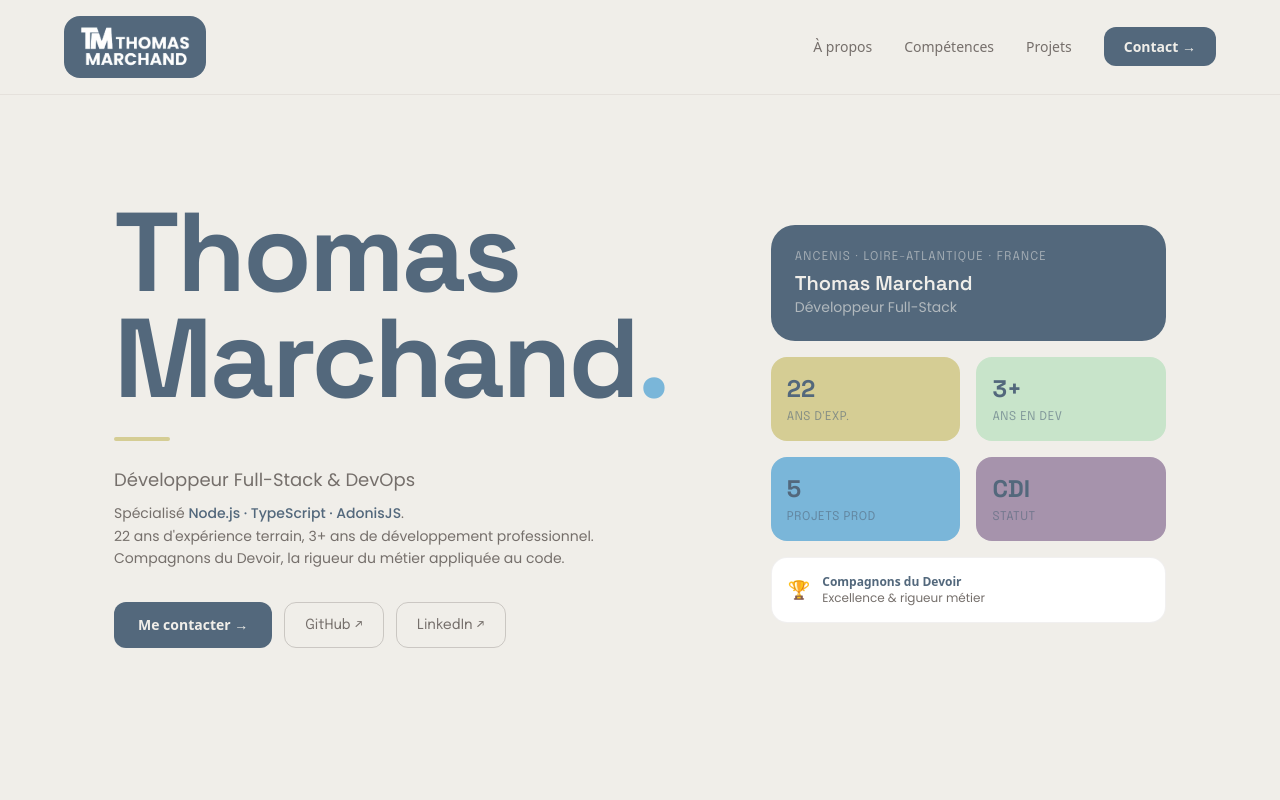
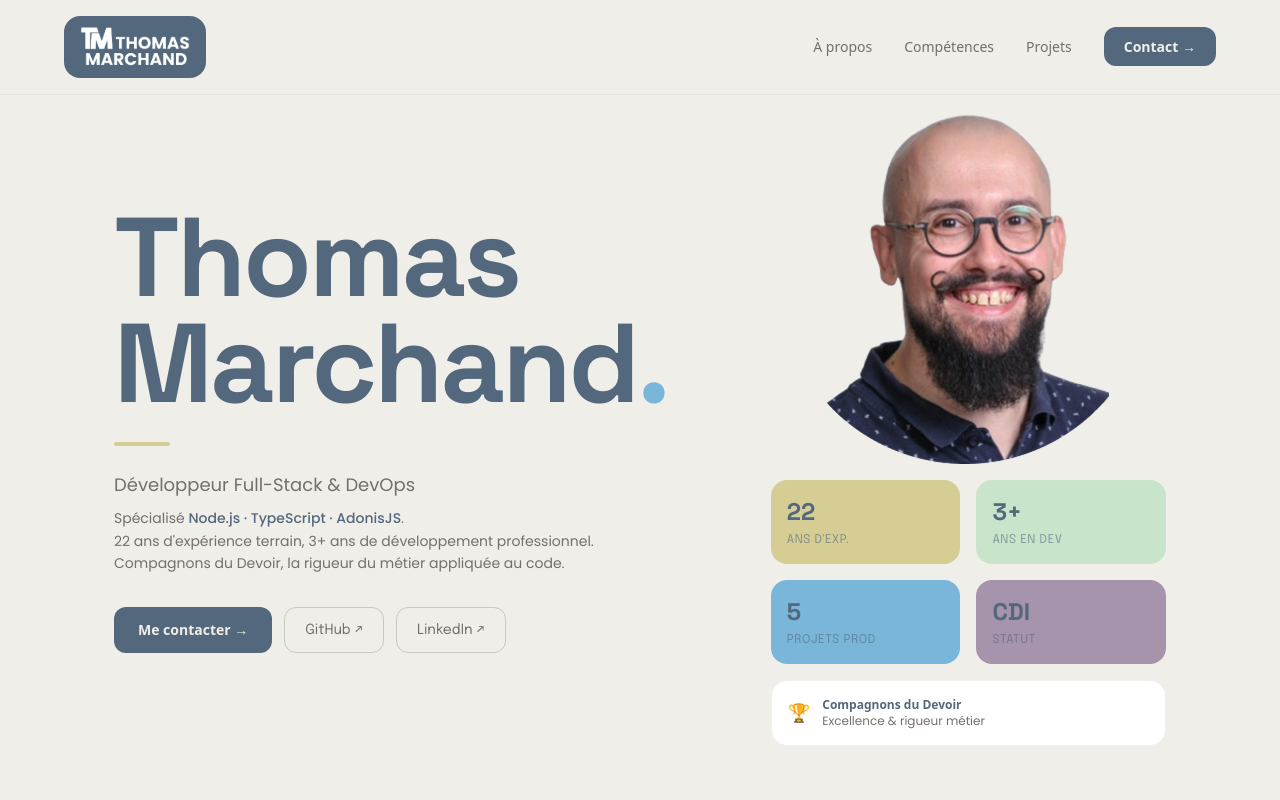
Before and after one commit to ThomMarchand/portfolio, a Next.js app: page / in a window 1280 px wide. Shown: the top 800 px of the page. Built offline with nearby package versions, Linux system fonts and the light colour scheme; a web font is replaced by a local one.

Commit message:
feat(hero): replace info card with avatar photo
Add avatar.png on both desktop and mobile hero sections.
Remove blue-fusion header card (name/location text).

```diff
--- a/app/page.tsx
+++ b/app/page.tsx
@@ -76,17 +76,13 @@ export default function Home() {
 
           {/* Right — info card (desktop only) */}
           <div className="hidden lg:flex flex-col gap-4">
-            {/* Header card — blue-fusion */}
-            <div className="bg-blue-fusion rounded-3xl p-6">
-              <p className="font-label text-xs text-cloud-dancer/50 uppercase tracking-widest mb-1">
-                {PERSONAL.location}
-              </p>
-              <p className="font-display font-semibold text-cloud-dancer text-xl">
-                {PERSONAL.name}
-              </p>
-              <p className="font-body text-cloud-dancer/60 text-sm">
-                Développeur Full-Stack
-              </p>
+            {/* Avatar */}
+            <div className="rounded-3xl overflow-hidden flex items-center justify-center">
+              <img
+                src="/images/avatar.png"
+                alt={PERSONAL.name}
+                className="object-cover"
+              />
             </div>
 
             {/* Metrics grid */}
@@ -129,8 +125,13 @@ export default function Home() {
           </div>
         </div>
 
+        {/* Mobile avatar */}
+        <div className="lg:hidden mt-8 rounded-3xl overflow-hidden flex items-center justify-center">
+          <img src="/images/avatar.png" alt={PERSONAL.name} className="h-64 " />
+        </div>
+
         {/* Mobile metrics */}
-        <div className="lg:hidden mt-12 grid grid-cols-4 gap-3">
+        <div className="lg:hidden mt-6 grid grid-cols-4 gap-3">
           {metrics.map((m, i) => (
             <div
               key={m.label}
```
Also changed, not shown: public/images/avatar.png (added), public/images/profil.png (deleted).
